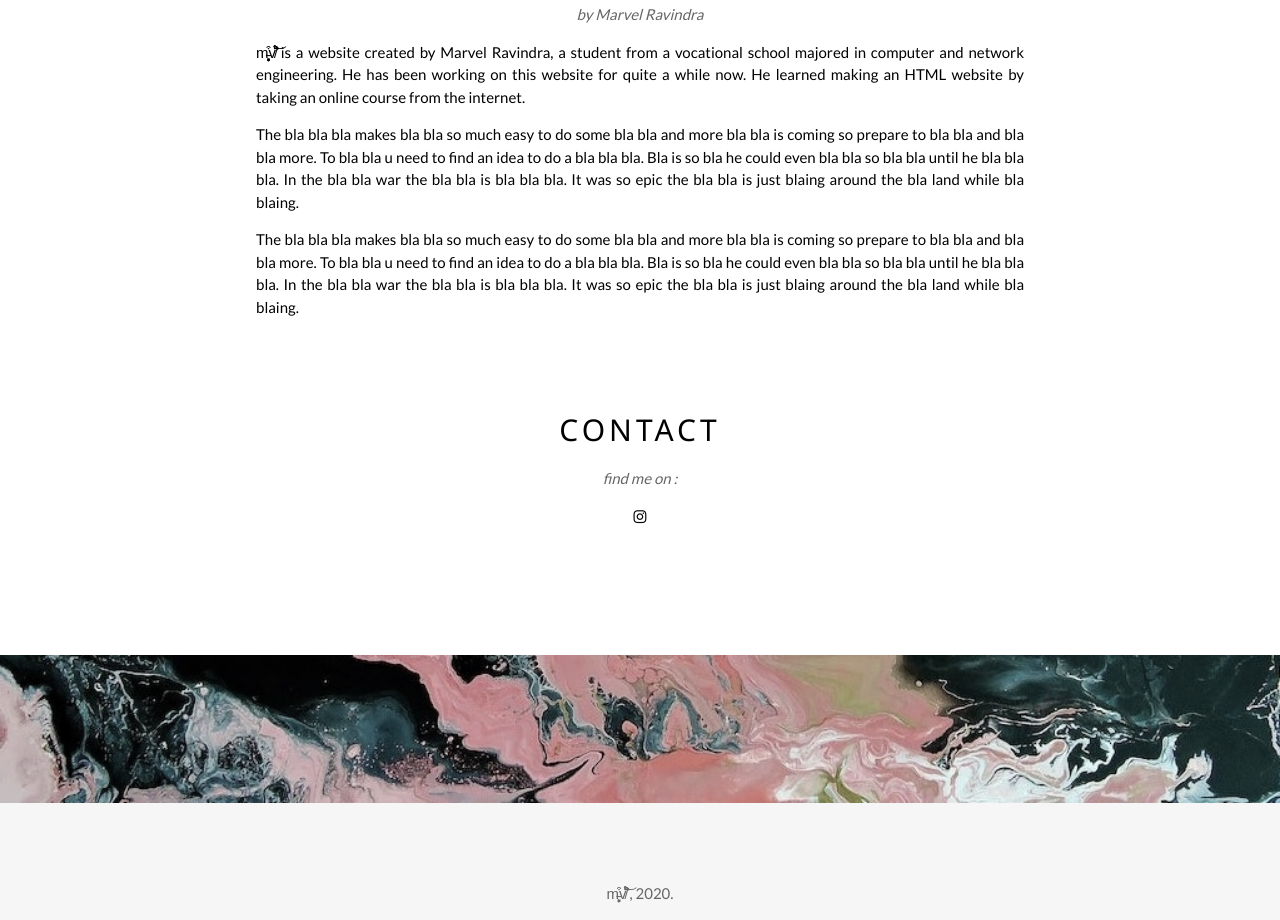
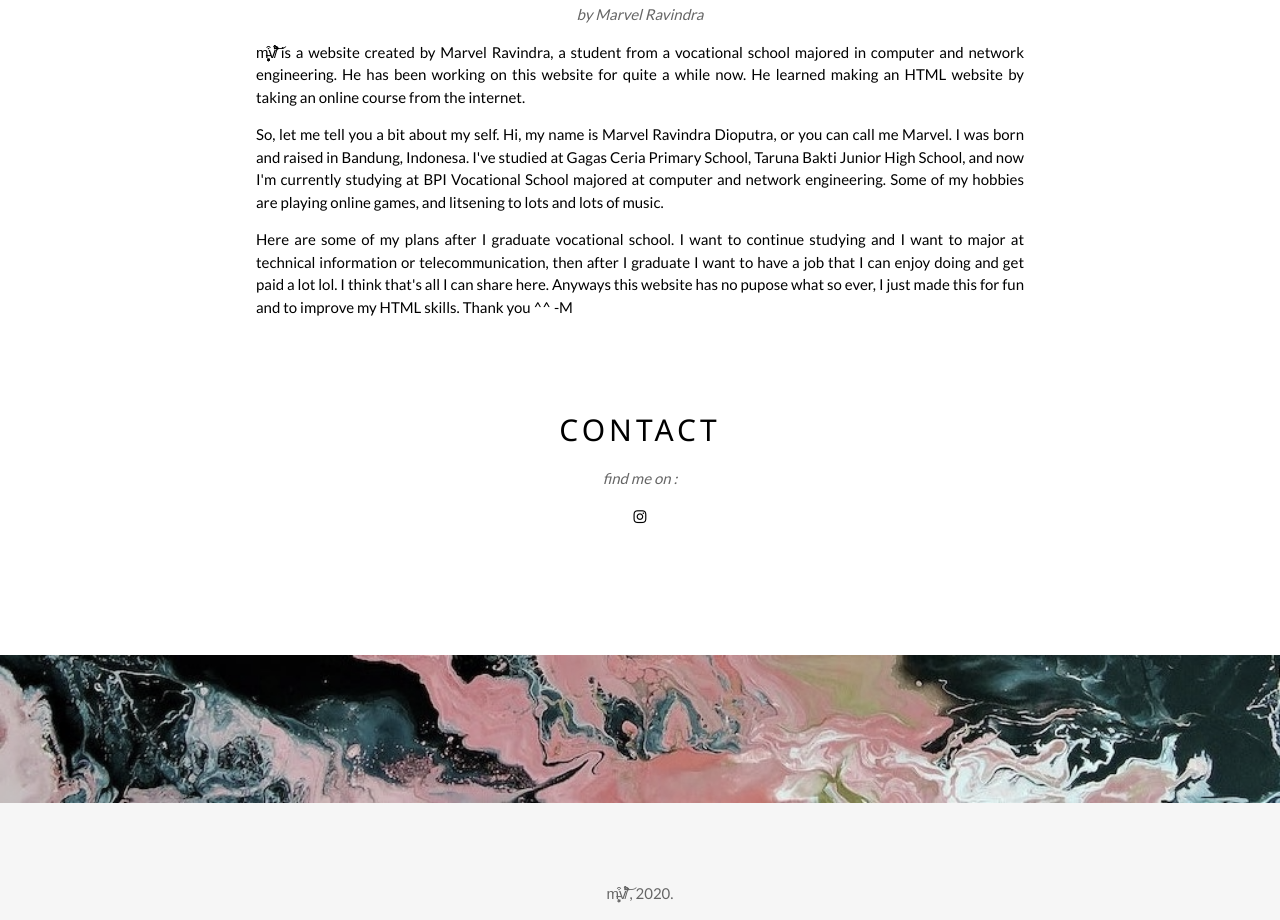
Before and after one commit to rdmrvl/mv, a plain HTML site: page index.html in a window 1280 px wide. Shown: the part 781-1701 px from the top of the page. Drawn offline with nearby package versions, Linux system fonts and the light colour scheme.

Commit message:
Update index.html

```diff
--- a/index.html
+++ b/index.html
@@ -61,9 +61,9 @@ body {font-family: "Lato", sans-serif}
     <p class="w3-opacity"><i>by Marvel Ravindra</i></p>
     <p class="w3-justify">m̵̧̦͈͒v̸̛́̄̊̌̈́͒͘͝   is a website created by Marvel Ravindra, a student from a vocational school majored in computer and network engineering. He has been working on this website for quite a while now. He learned making an HTML website by taking an online course from the internet.</p>
 
-    <p class="w3-justify">The bla bla bla makes bla bla so much easy to do some bla bla and more bla bla is coming so prepare to bla bla and bla bla more. To bla bla u need to find an idea to do a bla bla bla. Bla is so bla he could even bla bla so bla bla until he bla bla bla. In the bla bla war the bla bla is bla bla bla. It was so epic the bla bla is just blaing around the bla land while bla blaing.</p>
+    <p class="w3-justify">So, let me tell you a bit about my self. Hi, my name is Marvel Ravindra Dioputra, or you can call me Marvel. I was born and raised in Bandung, Indonesa. I've studied at Gagas Ceria Primary School, Taruna Bakti Junior High School, and now I'm currently studying at BPI Vocational School majored at computer and network engineering. Some of my hobbies are playing online games, and litsening to lots and lots of music. </p>
 
-    <p class="w3-justify">The bla bla bla makes bla bla so much easy to do some bla bla and more bla bla is coming so prepare to bla bla and bla bla more. To bla bla u need to find an idea to do a bla bla bla. Bla is so bla he could even bla bla so bla bla until he bla bla bla. In the bla bla war the bla bla is bla bla bla. It was so epic the bla bla is just blaing around the bla land while bla blaing.</p>
+    <p class="w3-justify">Here are some of my plans after I graduate vocational school. I want to continue studying and I want to major at technical information or telecommunication, then after I graduate I want to have a job that I can enjoy doing and get paid a lot lol. I think that's all I can share here. Anyways this website has no pupose what so ever, I just made this for fun and to improve my HTML skills.  Thank you  ^^ -M</p>
 
   <!-- CONTACT SECTION -->
   <div class="w3-container w3-content w3-padding-64" style="max-width:800px" id="contact">
```
